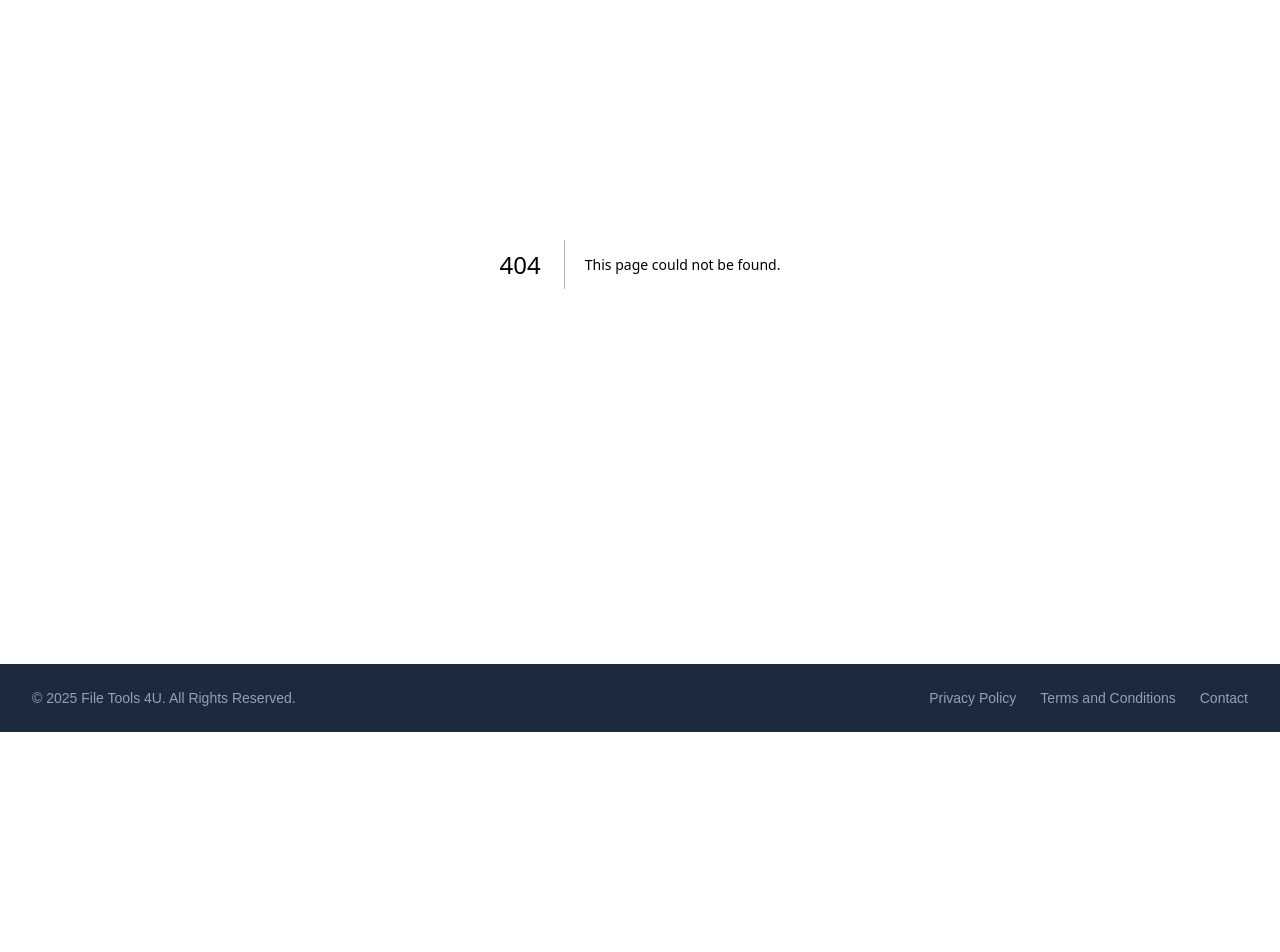
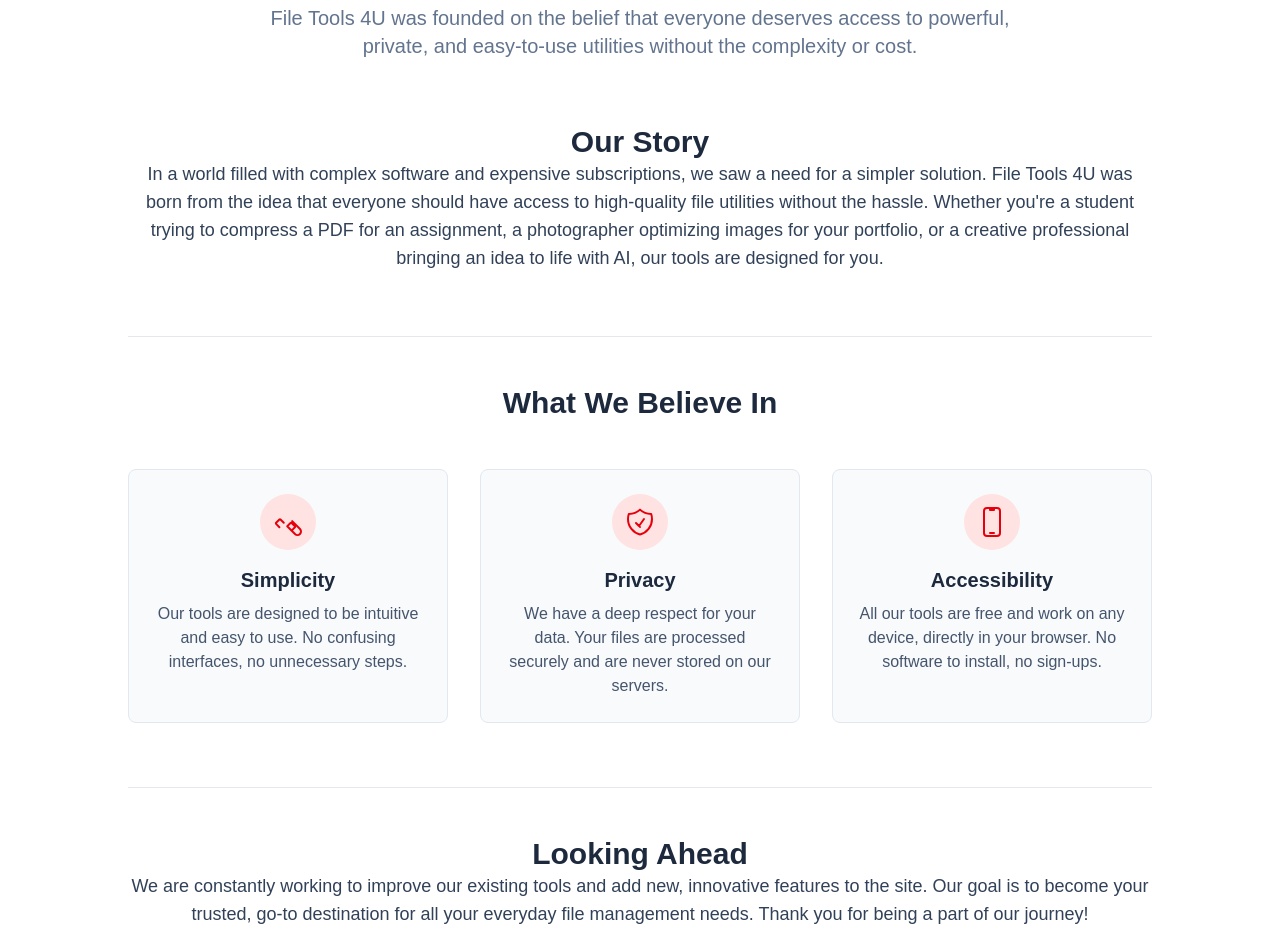
Before and after one commit to rahul2205202/file-tools-4u, a Next.js app: page /about-us in a window 1280 px wide. Before the commit this address had no page. Shown: the part 200-1152 px from the top of the page. Before the commit the page ends 932 px from the top, so only its background shows below. Built offline with nearby package versions, Linux system fonts and the light colour scheme.

Commit message:
about added

```diff
--- /dev/null
+++ b/src/app/about-us/page.jsx
@@ -0,0 +1,92 @@
+import React from 'react';
+
+// SEO Metadata for the About Us page
+export const metadata = {
+    title: 'About File Tools 4U | Our Mission & Story',
+    description: 'Learn about the mission behind File Tools 4U, your go-to destination for free, high-quality, and easy-to-use online file utilities.',
+    alternates: {
+        canonical: 'https://filetools4u.com/about',
+    },
+};
+
+// --- Helper Component for Feature Cards ---
+const BeliefCard = ({ icon, title, children }) => (
+    <div className="bg-slate-50 border border-slate-200 rounded-lg p-6 text-center">
+        <div className="flex-shrink-0 w-14 h-14 bg-red-100 rounded-full flex items-center justify-center mb-4 mx-auto">
+            {icon}
+        </div>
+        <h3 className="text-xl font-bold text-slate-800 mb-2">{title}</h3>
+        <p className="text-slate-600">{children}</p>
+    </div>
+);
+
+
+export default function AboutPage() {
+    return (
+        <div className="w-full min-h-screen bg-white font-sans">
+            <div className="container mx-auto px-4 py-10 sm:py-16">
+                <div className="w-full max-w-5xl mx-auto">
+
+                    {/* Hero Section */}
+                    <section className="text-center mb-16">
+                        <h1 className="text-4xl sm:text-4xl md:text-6xl font-extrabold text-slate-800 mb-4">
+                            Making Digital Tools Simple.
+                        </h1>
+                        <p className="text-lg sm:text-xl text-slate-500 max-w-3xl mx-auto">
+                            File Tools 4U was founded on the belief that everyone deserves access to powerful, private, and easy-to-use utilities without the complexity or cost.
+                        </p>
+                    </section>
+
+                    {/* Our Story Section */}
+                    <section className="mb-16">
+                         <div className="prose prose-lg max-w-none text-slate-700 mx-auto text-center">
+                            <h2 className="text-3xl font-bold text-slate-800">Our Story</h2>
+                            <p className="text-lg">
+                                In a world filled with complex software and expensive subscriptions, we saw a need for a simpler solution. File Tools 4U was born from the idea that everyone should have access to high-quality file utilities without the hassle. Whether you're a student trying to compress a PDF for an assignment, a photographer optimizing images for your portfolio, or a creative professional bringing an idea to life with AI, our tools are designed for you.
+                            </p>
+                        </div>
+                    </section>
+
+                    <div className="my-12 border-t border-gray-200"></div>
+
+                    {/* What We Believe In Section - Redesigned */}
+                    <section className="mb-16">
+                        <h2 className="text-3xl font-bold text-slate-800 text-center mb-12">What We Believe In</h2>
+                        <div className="grid grid-cols-1 md:grid-cols-3 gap-8">
+                            <BeliefCard
+                                icon={<svg className="w-8 h-8 text-red-600" xmlns="http://www.w3.org/2000/svg" fill="none" viewBox="0 0 24 24" strokeWidth="1.5" stroke="currentColor"><path strokeLinecap="round" strokeLinejoin="round" d="M11.42 15.17L17.25 21A2.652 2.652 0 0021 17.25l-5.877-5.877M11.42 15.17l2.471-2.471a.563.563 0 01.8 0l2.5 2.5a.563.563 0 010 .8l-2.47 2.471m-5.877-5.877l-2.47-2.471a.563.563 0 00-.8 0l-2.5 2.5a.563.563 0 000 .8l2.47 2.471" /></svg>}
+                                title="Simplicity"
+                            >
+                                Our tools are designed to be intuitive and easy to use. No confusing interfaces, no unnecessary steps.
+                            </BeliefCard>
+                            <BeliefCard
+                                icon={<svg className="w-8 h-8 text-red-600" xmlns="http://www.w3.org/2000/svg" fill="none" viewBox="0 0 24 24" strokeWidth="1.5" stroke="currentColor"><path strokeLinecap="round" strokeLinejoin="round" d="M9 12.75L11.25 15 15 9.75m-3-7.036A11.959 11.959 0 013.598 6 11.99 11.99 0 003 9.749c0 5.592 3.824 10.29 9 11.622 5.176-1.332 9-6.03 9-11.622 0-1.31-.21-2.57-.598-3.751h-.152c-3.196 0-6.1-1.248-8.25-3.286zm0 13.036h.008v.008h-.008v-.008z" /></svg>}
+                                title="Privacy"
+                            >
+                                We have a deep respect for your data. Your files are processed securely and are never stored on our servers.
+                            </BeliefCard>
+                            <BeliefCard
+                                icon={<svg className="w-8 h-8 text-red-600" xmlns="http://www.w3.org/2000/svg" fill="none" viewBox="0 0 24 24" strokeWidth="1.5" stroke="currentColor"><path strokeLinecap="round" strokeLinejoin="round" d="M10.5 1.5H8.25A2.25 2.25 0 006 3.75v16.5a2.25 2.25 0 002.25 2.25h7.5A2.25 2.25 0 0018 20.25V3.75a2.25 2.25 0 00-2.25-2.25H13.5m-3 0V3h3V1.5m-3 0h3m-3 18.75h3" /></svg>}
+                                title="Accessibility"
+                            >
+                                All our tools are free and work on any device, directly in your browser. No software to install, no sign-ups.
+                            </BeliefCard>
+                        </div>
+                    </section>
+
+                     <div className="my-12 border-t border-gray-200"></div>
+
+                    {/* Looking Ahead Section */}
+                    <section>
+                         <div className="prose prose-lg max-w-none text-slate-700 mx-auto text-center">
+                            <h2 className="text-3xl font-bold text-slate-800">Looking Ahead</h2>
+                            <p className="text-lg">
+                                We are constantly working to improve our existing tools and add new, innovative features to the site. Our goal is to become your trusted, go-to destination for all your everyday file management needs. Thank you for being a part of our journey!
+                            </p>
+                        </div>
+                    </section>
+                </div>
+            </div>
+        </div>
+    );
+}
--- a/src/app/components/shared/Footer.jsx
+++ b/src/app/components/shared/Footer.jsx
@@ -16,6 +16,9 @@ export default function Footer() {
 
                     {/* Footer Links */}
                     <div className="flex space-x-6">
+                        <Link href="/about-us" className="text-sm text-slate-400 hover:text-red-500 transition-colors duration-200">
+                            About Us
+                        </Link>
                         <Link href="/privacy-policy" className="text-sm text-slate-400 hover:text-red-500 transition-colors duration-200">
                             Privacy Policy
                         </Link>
@@ -23,7 +26,7 @@ export default function Footer() {
                             Terms and Conditions
                         </Link>
                         <Link href="/contact-us" className="text-sm text-slate-400 hover:text-red-500 transition-colors duration-200">
-                            Contact
+                            Contact Us
                         </Link>
                     </div>
 
```
